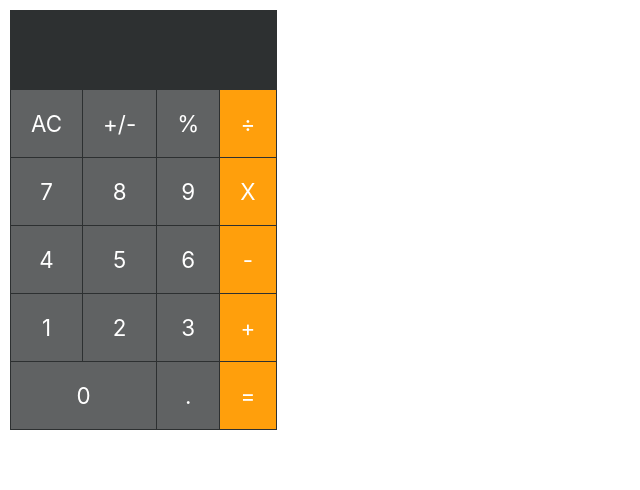
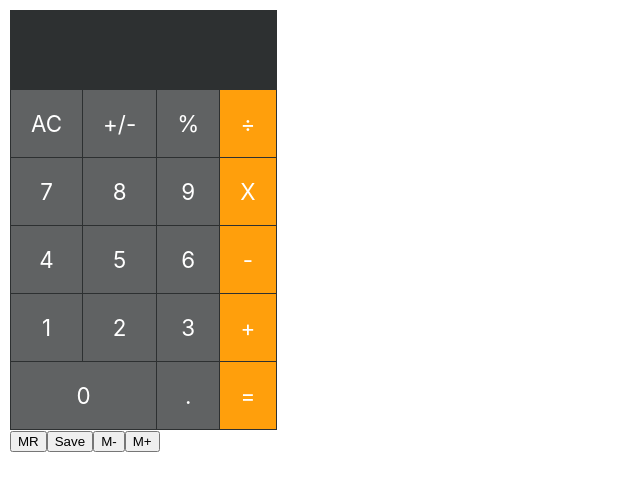
Before and after one commit to chorim/react-calc, a React (Create React App) app: page / in a window 1280 px wide. Shown: the top 490 px of the page, without its empty margins (0-640 px from the left). Built offline with nearby package versions, Linux system fonts and the light colour scheme.

Commit message:
Added memory

```diff
--- a/src/components/Button.tsx
+++ b/src/components/Button.tsx
@@ -1,5 +1,6 @@
 import React from 'react'
 import { evaluate } from 'mathjs'
+import { Memory } from './Memory'
 
 export const Button = (props: any) => {
 
@@ -74,6 +75,7 @@ export const Button = (props: any) => {
           </tr>
         </tbody>
       </table>
+      <Memory data={counter} state={onPress}/>
     </div>
   )
 }
--- /dev/null
+++ b/src/components/Memory.tsx
@@ -0,0 +1,47 @@
+import React, { useState } from 'react'
+import { evaluate } from 'mathjs'
+
+interface MemoryParams {
+  data: string
+  state: any
+}
+
+export const Memory = (props: MemoryParams) => {
+
+  const [memory, setMemory] = useState<string>('')
+
+  const resetAction = () => {
+    setMemory('')
+    alert('Clear')
+  }
+
+  const saveAction = () => {
+    setMemory(props.data)
+    alert(props.data + " saved")
+  }
+
+  const minusAction = () => {
+    if (memory.length === 0) {
+      alert("Memory error")
+      return
+    }
+    props.state( evaluate(`${props.data} - ${memory}`) )
+  }
+  const plusAction = () => {
+    if (memory.length === 0) {
+      alert("Memory error")
+      return
+    }
+    props.state( evaluate(`${props.data} + ${memory}`) )
+  }
+
+  return (
+    <div>
+      <button onClick={resetAction}>MR</button>
+      <button onClick={saveAction}>Save</button>
+      <button onClick={minusAction}>M-</button>
+      <button onClick={plusAction}>M+</button>
+      <h2>{memory}</h2>
+    </div>
+  )
+}
```
